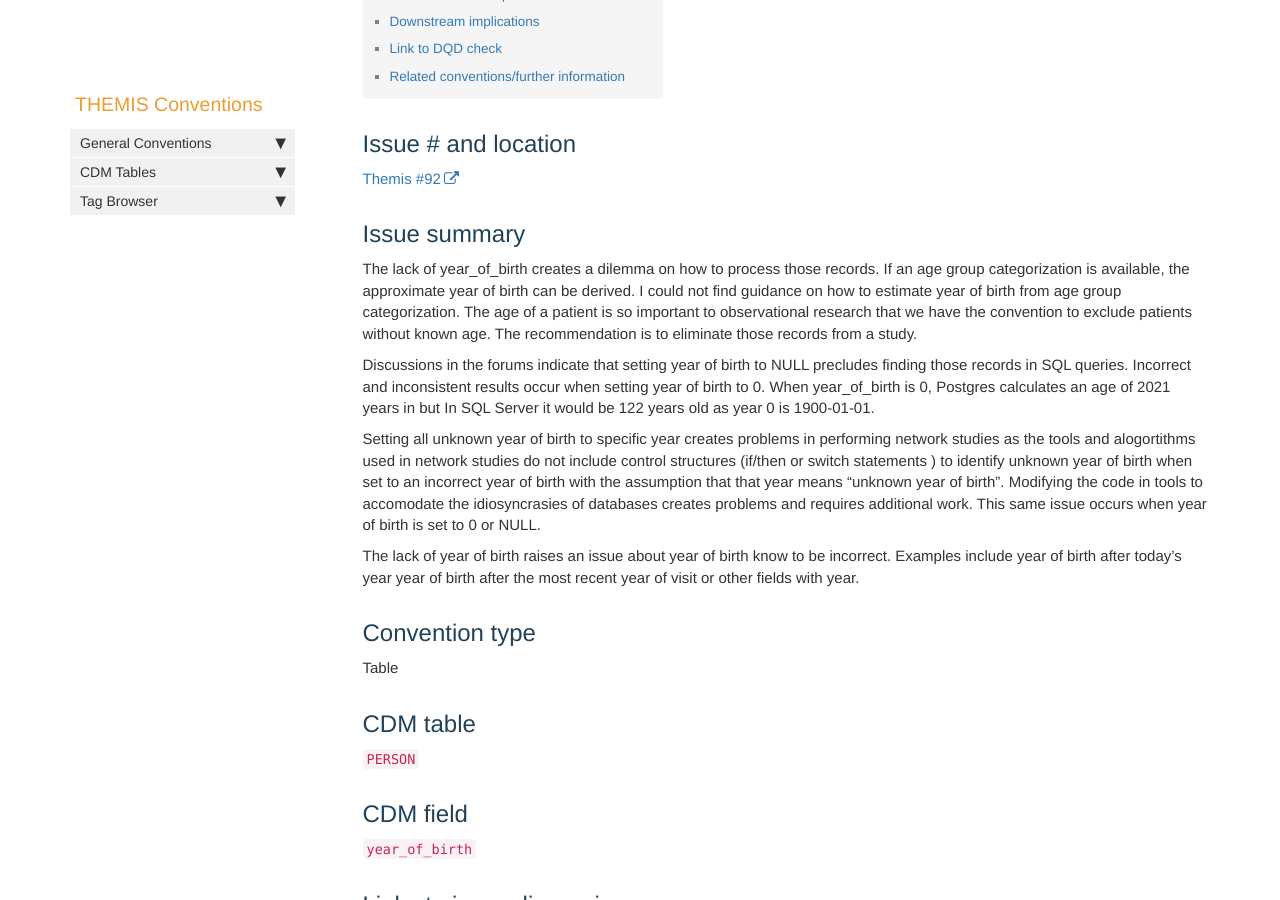
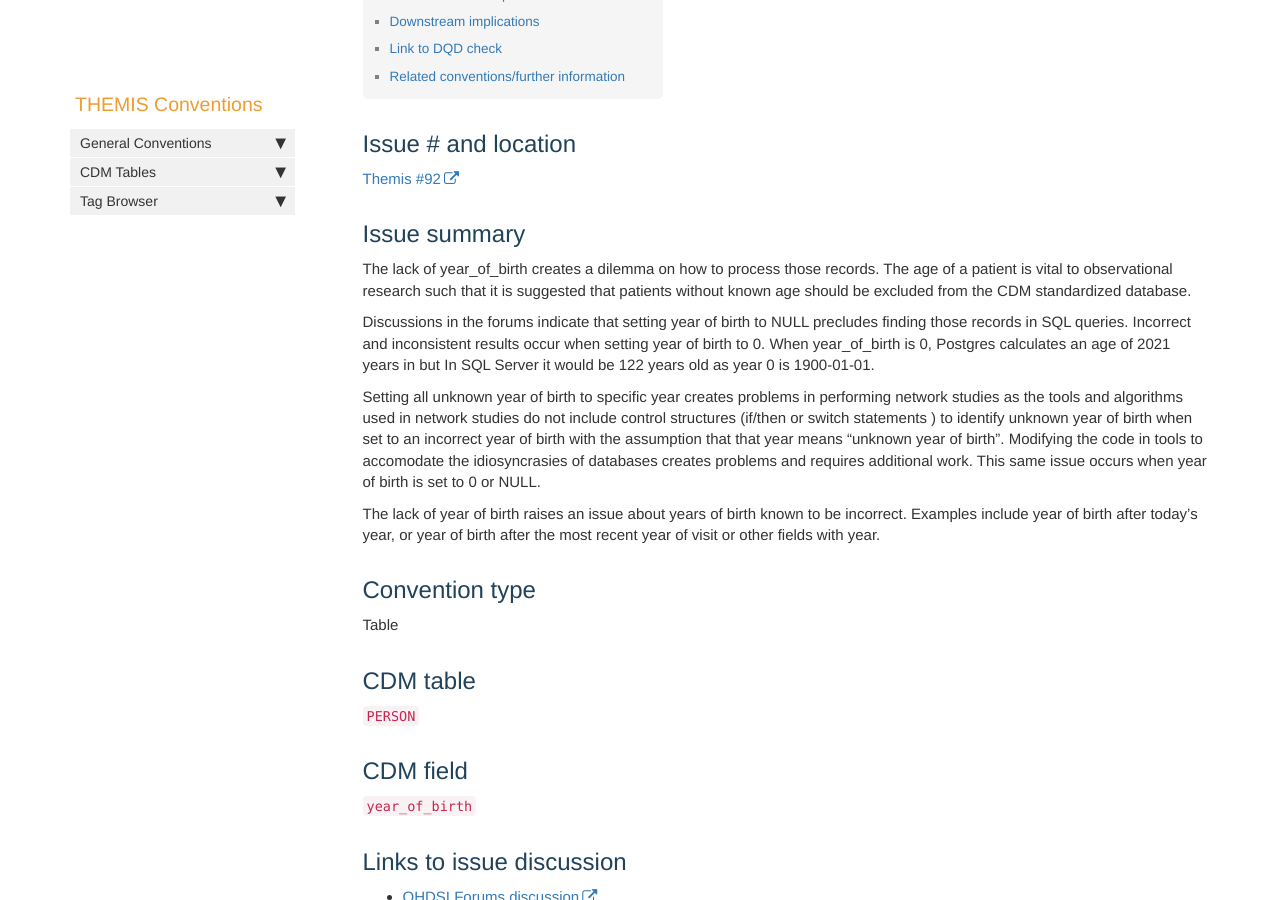
Before and after one commit to OHDSI/Themis, a Jekyll site: the page built from docs/pages/person/missing_year_of_birth.md, in a window 1280 px wide and 900 px high, scrolled down 448 px. Built offline with Jekyll 4.4.1, drawn with Linux system fonts in a browser that asks for light colours; comment, search, counter and statistics services are not loaded.

Commit message:
Remove typos and incorrect sentences

```diff
--- a/docs/pages/person/missing_year_of_birth.md
+++ b/docs/pages/person/missing_year_of_birth.md
@@ -11,14 +11,13 @@ permalink: /missing_year_of_birth.html
 [Themis #92](https://github.com/OHDSI/Themis/issues/92)
 
 ## Issue summary
-The lack of year_of_birth creates a dilemma on how to process those records. If an age group categorization is available, the approximate year of birth can be derived. I could not find guidance on how to estimate year of birth from age group categorization.
-The age of a patient is so important to observational research that we have the convention to exclude patients without known age. The recommendation is to eliminate those records from a study.
+The lack of year_of_birth creates a dilemma on how to process those records. The age of a patient is vital to observational research such that it is suggested that patients without known age should be excluded from the CDM standardized database.
 
 Discussions in the forums indicate that setting year of birth to NULL precludes finding those records in SQL queries. Incorrect and inconsistent results occur when setting year of birth to 0.  When year_of_birth is 0, Postgres calculates an age of 2021 years in but In SQL Server it would be 122 years old as year 0 is 1900-01-01.
 
-Setting all unknown year of birth to specific year  creates problems in performing network studies as the tools and alogortithms used in network studies do not include control structures (if/then or switch statements ) to identify unknown year of birth when set to an incorrect year of birth with the assumption that that year means "unknown year of birth". Modifying the code in tools to accomodate the idiosyncrasies of databases creates problems and requires additional work. This same issue occurs when year of birth is set to 0 or NULL.
+Setting all unknown year of birth to specific year creates problems in performing network studies as the tools and algorithms used in network studies do not include control structures (if/then or switch statements ) to identify unknown year of birth when set to an incorrect year of birth with the assumption that that year means "unknown year of birth". Modifying the code in tools to accomodate the idiosyncrasies of databases creates problems and requires additional work. This same issue occurs when year of birth is set to 0 or NULL.
 
-The lack of year of birth raises an issue about year of birth know to be incorrect. Examples include year of birth after today's year year of birth after the most recent year of visit or other fields with year.
+The lack of year of birth raises an issue about years of birth known to be incorrect. Examples include year of birth after today's year, or year of birth after the most recent year of visit or other fields with year.
 
 ## Convention type
 Table
```
